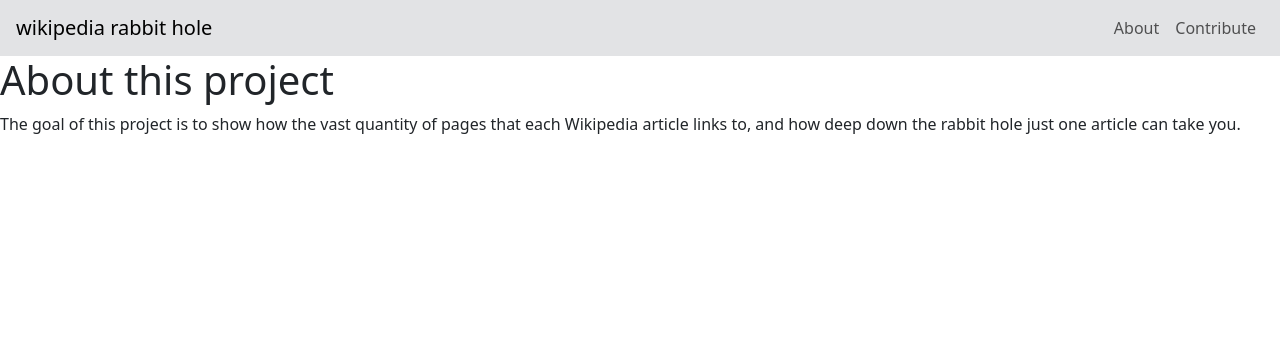
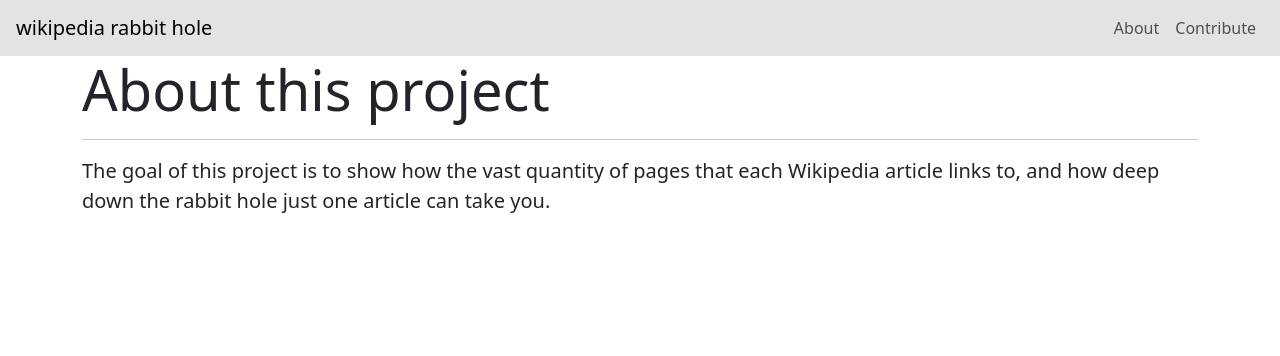
Before and after one commit to i-am-mai/wikipedia-graph, a Flask app: page /about in a window 1280 px wide. Shown: the top 356 px of the page. Run offline with Flask 2, Linux system fonts and the light colour scheme.

Commit message:
Update about page

```diff
--- a/wikipedia-app/templates/about.html
+++ b/wikipedia-app/templates/about.html
@@ -4,9 +4,12 @@
 {% endblock %}
 
 {% block content %}
-<h1>About this project</h1>
-<p>
-    The goal of this project is to show how the vast quantity of pages that each Wikipedia article links to,
-    and how deep down the rabbit hole just one article can take you.
-</p>
+<div class="container">
+    <h1 class="display-4">About this project</h1>
+    <hr>
+    <p class="lead">
+        The goal of this project is to show how the vast quantity of pages that each Wikipedia article links to,
+        and how deep down the rabbit hole just one article can take you.
+    </p>
+</div>
 {% endblock %}
```
